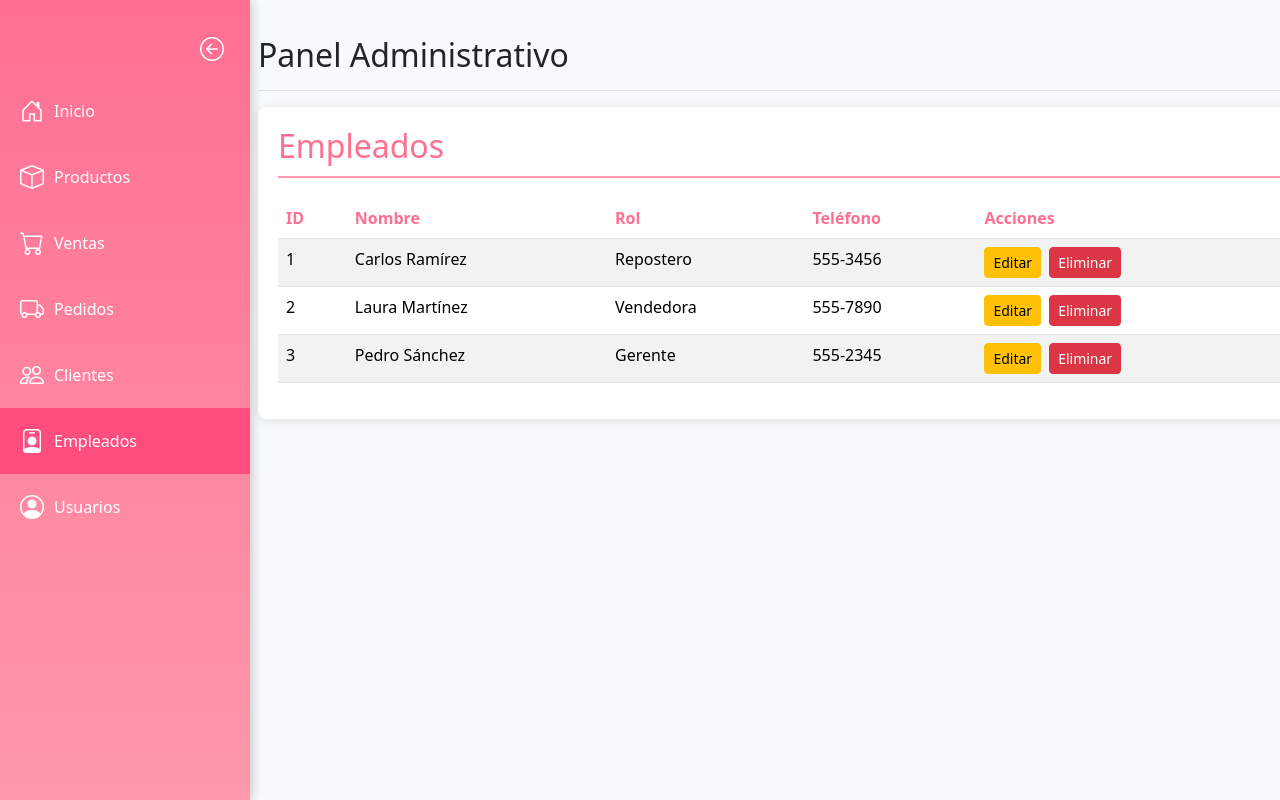
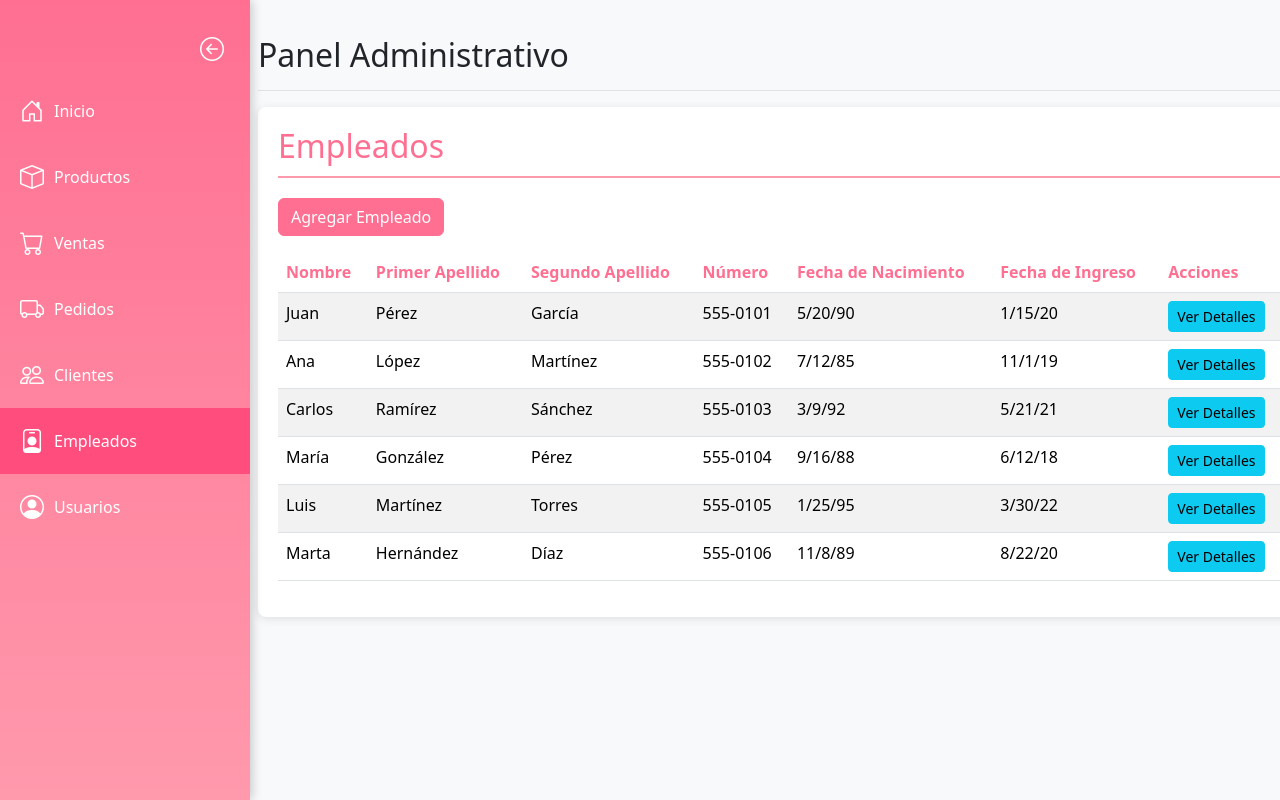
Before and after one commit to LuzCarla2021/ProyectoAngularPasteleriaMimi1, an Angular app: page /empleados in a window 1280 px wide. Shown: the top 800 px of the page. Built offline with nearby package versions, Linux system fonts and the light colour scheme.

Commit message:
empleados funcionando

```diff
--- a/src/app/pages/empleados/empleados.component.css
+++ b/src/app/pages/empleados/empleados.component.css
@@ -19,6 +19,16 @@
     color: #333;
   }
 
+  .btn-primary {
+    background-color: #ff6f91;
+    border-color: #ff6f91;
+  }
+
+  .btn-primary:hover {
+    background-color: #ff4d7d;
+    border-color: #ff4d7d;
+  }
+
   .table {
     background-color: #fff5f7;
   }
--- a/src/app/pages/empleados/empleados.component.html
+++ b/src/app/pages/empleados/empleados.component.html
@@ -1,25 +1,74 @@
 <div class="section-container">
   <h1 class="section-title">Empleados</h1>
+
   <div class="section-content">
+    <!-- Botón para mostrar el formulario de agregar empleado -->
+    <button class="btn btn-primary mb-3" (click)="showAddEmployeeForm()">Agregar Empleado</button>
+
+    <!-- Formulario para agregar un nuevo empleado -->
+    <div *ngIf="isAddingEmployee" class="card p-4 mb-4">
+      <h3>{{ isAddingEmployee ? 'Agregar Nuevo Empleado' : 'Editar Empleado' }}</h3>
+      <form #employeeForm="ngForm" (ngSubmit)="saveEmployee()">
+        <div class="mb-3">
+          <label for="firstName" class="form-label">Nombre:</label>
+          <input id="firstName" type="text" class="form-control" [(ngModel)]="newEmployee.firstName" name="firstName" required>
+        </div>
+
+        <div class="mb-3">
+          <label for="lastName" class="form-label">Primer Apellido:</label>
+          <input id="lastName" type="text" class="form-control" [(ngModel)]="newEmployee.lastName" name="lastName" required>
+        </div>
+
+        <div class="mb-3">
+          <label for="secondLastName" class="form-label">Segundo Apellido:</label>
+          <input id="secondLastName" type="text" class="form-control" [(ngModel)]="newEmployee.secondLastName" name="secondLastName" required>
+        </div>
+
+        <div class="mb-3">
+          <label for="phone" class="form-label">Número:</label>
+          <input id="phone" type="tel" class="form-control" [(ngModel)]="newEmployee.phone" name="phone" required>
+        </div>
+
+        <div class="mb-3">
+          <label for="birthDate" class="form-label">Fecha de Nacimiento:</label>
+          <input id="birthDate" type="date" class="form-control" [(ngModel)]="newEmployee.birthDate" name="birthDate" required>
+        </div>
+
+        <div class="mb-3">
+          <label for="hireDate" class="form-label">Fecha de Ingreso:</label>
+          <input id="hireDate" type="date" class="form-control" [(ngModel)]="newEmployee.hireDate" name="hireDate" required>
+        </div>
+
+        <div class="d-flex justify-content-between">
+          <button type="submit" class="btn btn-success">Guardar Empleado</button>
+          <button type="button" class="btn btn-secondary" (click)="hideAddEmployeeForm()">Cancelar</button>
+        </div>
+      </form>
+    </div>
+
+    <!-- Tabla de empleados -->
     <table class="table table-striped">
       <thead>
         <tr>
-            <th>ID</th>
           <th>Nombre</th>
-            <th>Rol</th>
-            <th>Teléfono</th>
+          <th>Primer Apellido</th>
+          <th>Segundo Apellido</th>
+          <th>Número</th>
+          <th>Fecha de Nacimiento</th>
+          <th>Fecha de Ingreso</th>
           <th>Acciones</th>
         </tr>
       </thead>
       <tbody>
         <tr *ngFor="let employee of employees">
-            <td>{{ employee.id }}</td>
-            <td>{{ employee.name }}</td>
-            <td>{{ employee.role }}</td>
+          <td>{{ employee.firstName }}</td>
+          <td>{{ employee.lastName }}</td>
+          <td>{{ employee.secondLastName }}</td>
           <td>{{ employee.phone }}</td>
+          <td>{{ employee.birthDate | date: 'shortDate' }}</td>
+          <td>{{ employee.hireDate | date: 'shortDate' }}</td>
           <td>
-              <button class="btn btn-sm btn-warning me-2">Editar</button>
-              <button class="btn btn-sm btn-danger">Eliminar</button>
+            <button class="btn btn-sm btn-info" (click)="viewEmployeeDetails(employee.id)">Ver Detalles</button>
           </td>
         </tr>
       </tbody>
--- a/src/app/pages/empleados/empleados.component.ts
+++ b/src/app/pages/empleados/empleados.component.ts
@@ -1,4 +1,15 @@
 import { Component } from '@angular/core';
+
+// Define la interfaz Empleado
+interface Empleado {
+  id: number;
+  firstName: string;
+  lastName: string;
+  secondLastName: string;
+  phone: string;
+  birthDate: string;
+  hireDate: string;
+}
 
 @Component({
   selector: 'app-empleados',
@@ -7,9 +18,70 @@ import { Component } from '@angular/core';
   styleUrl: './empleados.component.css'
 })
 export class EmpleadosComponent {
-  employees = [
-    { id: 1, name: 'Carlos Ramírez', role: 'Repostero', phone: '555-3456' },
-    { id: 2, name: 'Laura Martínez', role: 'Vendedora', phone: '555-7890' },
-    { id: 3, name: 'Pedro Sánchez', role: 'Gerente', phone: '555-2345' }
-  ];
+  isAddingEmployee = false;
+  isEditingEmployee = false;
+  employees: Empleado[] = [];  // Array de empleados
+  newEmployee: Empleado = {
+    id: 0,  // ID inicial
+    firstName: '',
+    lastName: '',
+    secondLastName: '',
+    phone: '',
+    birthDate: '',
+    hireDate: ''
+  };
+
+  // Inicializamos con 6 empleados de ejemplo
+  ngOnInit() {
+    this.employees = [
+      { id: 1, firstName: 'Juan', lastName: 'Pérez', secondLastName: 'García', phone: '555-0101', birthDate: '1990-05-20', hireDate: '2020-01-15' },
+      { id: 2, firstName: 'Ana', lastName: 'López', secondLastName: 'Martínez', phone: '555-0102', birthDate: '1985-07-12', hireDate: '2019-11-01' },
+      { id: 3, firstName: 'Carlos', lastName: 'Ramírez', secondLastName: 'Sánchez', phone: '555-0103', birthDate: '1992-03-09', hireDate: '2021-05-21' },
+      { id: 4, firstName: 'María', lastName: 'González', secondLastName: 'Pérez', phone: '555-0104', birthDate: '1988-09-16', hireDate: '2018-06-12' },
+      { id: 5, firstName: 'Luis', lastName: 'Martínez', secondLastName: 'Torres', phone: '555-0105', birthDate: '1995-01-25', hireDate: '2022-03-30' },
+      { id: 6, firstName: 'Marta', lastName: 'Hernández', secondLastName: 'Díaz', phone: '555-0106', birthDate: '1989-11-08', hireDate: '2020-08-22' },
+    ];
+  }
+
+  // Muestra el formulario para agregar un nuevo empleado
+  showAddEmployeeForm() {
+    this.isAddingEmployee = true;
+    this.resetEmployeeForm();
+  }
+
+  // Oculta el formulario
+  hideAddEmployeeForm() {
+    this.isAddingEmployee = false;
+  }
+
+  // Guarda el empleado
+  saveEmployee() {
+    if (this.isEditingEmployee) {
+      const index = this.employees.findIndex(employee => employee.id === this.newEmployee.id);
+      this.employees[index] = { ...this.newEmployee }; // Actualiza el empleado
+    } else {
+      this.newEmployee.id = this.employees.length + 1; // Genera un ID para el nuevo empleado
+      this.employees.push({ ...this.newEmployee }); // Agrega el nuevo empleado
+    }
+    this.hideAddEmployeeForm(); // Oculta el formulario después de guardar
+  }
+
+  // Reinicia el formulario para un nuevo empleado
+  resetEmployeeForm() {
+    this.newEmployee = {
+      id: 0,
+      firstName: '',
+      lastName: '',
+      secondLastName: '',
+      phone: '',
+      birthDate: '',
+      hireDate: ''
+    };
+    this.isEditingEmployee = false;
+  }
+
+  // Ver detalles de un empleado
+  viewEmployeeDetails(employeeId: number) {
+    alert('Ver detalles del empleado ID ' + employeeId);
+  }
 }
```
Lines whose indentation alone changed are shown as unchanged.
